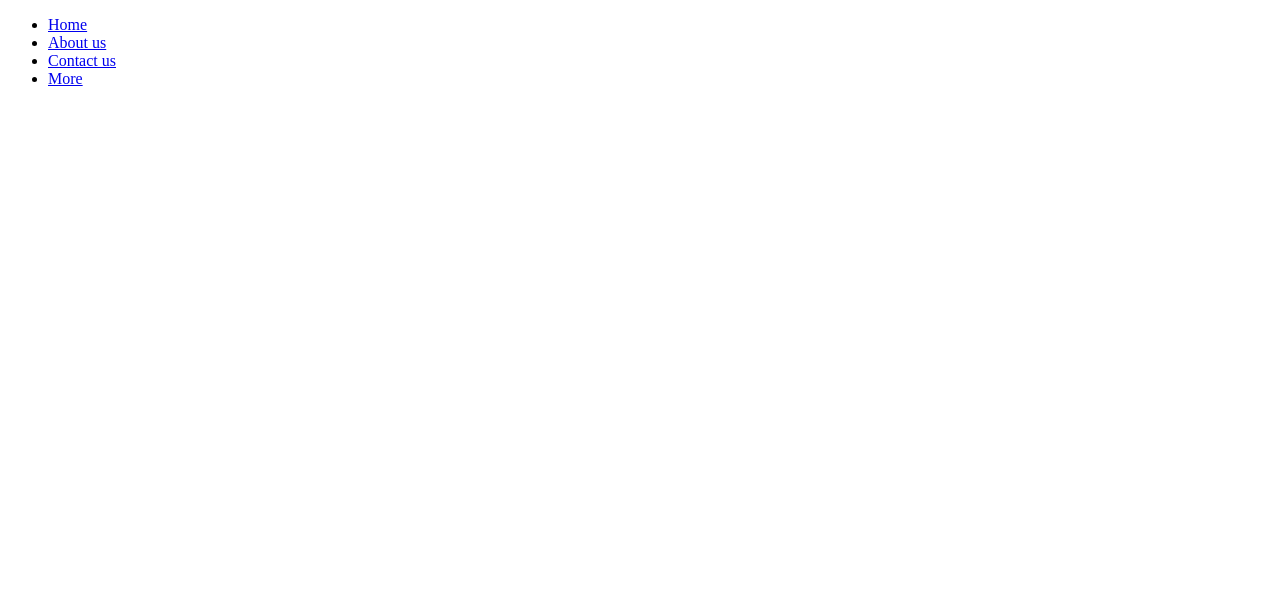
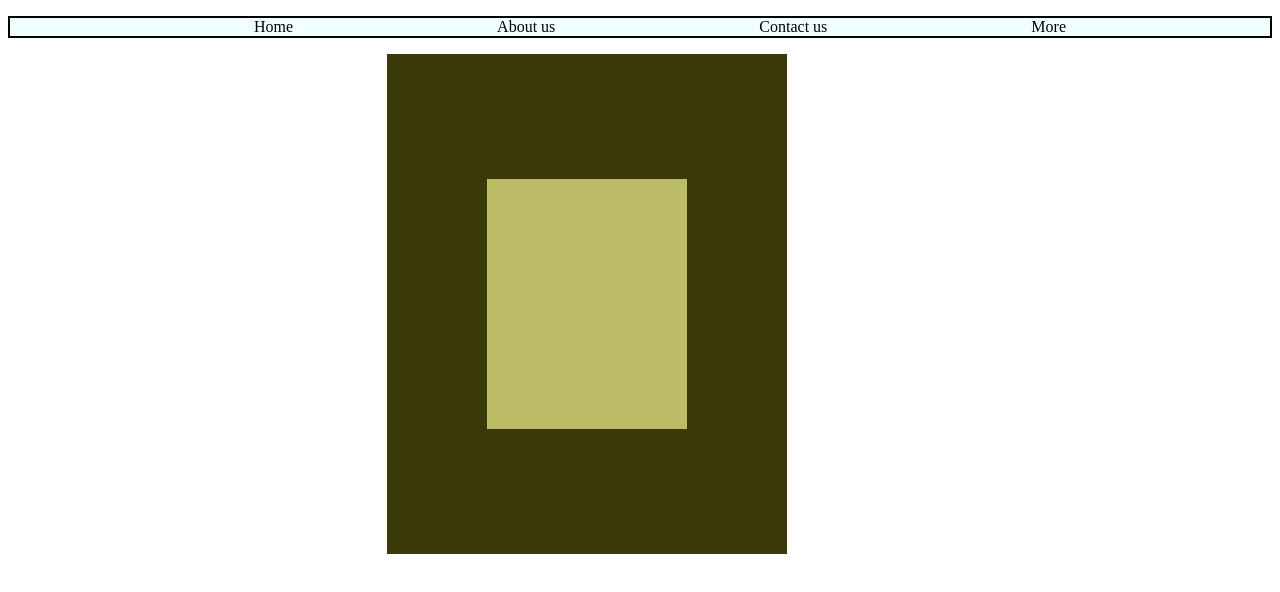
Before and after one commit to keshav831/portfolio, a plain HTML site: page prat6.html in a window 1280 px wide. Drawn offline with Linux system fonts and the light colour scheme.

Commit message:
updated pratice 6 all questions

```diff
--- a/prat6.css
+++ b/prat6.css
@@ -1,4 +1,33 @@
 .navbar{
     display: flex;
-    flex-direction: row;
+    flex-direction:end;
+    background-color: azure;
+    border: 2px solid black;
+    justify-content: space-evenly;
 }
+
+li{
+    display: inline;
+}
+
+
+a{
+    text-decoration: none;
+    color: black;
+}
+
+.outer{
+    background-color: rgb(57, 57, 10);
+    height: 500px;
+    width: 400px;
+    margin-left: 30%;
+    display: flex;
+   justify-content:center;
+   align-items: center;
+}
+.inner{
+    background-color: rgb(188, 188, 102);
+    height: 250px;
+    width: 200px;
+
+}
--- a/prat6.html
+++ b/prat6.html
@@ -3,10 +3,12 @@
 <head>
     <meta charset="UTF-8">
     <meta name="viewport" content="width=device-width, initial-scale=1.0">
-    <title>Document</title>
-    <link rel="stylehseet" href="prat6.css">
+    <title>Docum ent</title>
+    <link rel="stylesheet" href="prat6.css">
+
 </head>
 <body>
+
         <ul class="navbar">
             <li><a href="#">Home</a></li>
             <li><a href="#">About us</a></li>
@@ -14,5 +16,12 @@
             <li><a href="#">More</a></li>
         </ul>
 
+
+        <div class="outer">
+            <div class="inner">
+
+            </div>
+        </div>
+
 </body>
 </html>
```
Lines whose indentation alone changed are shown as unchanged.
